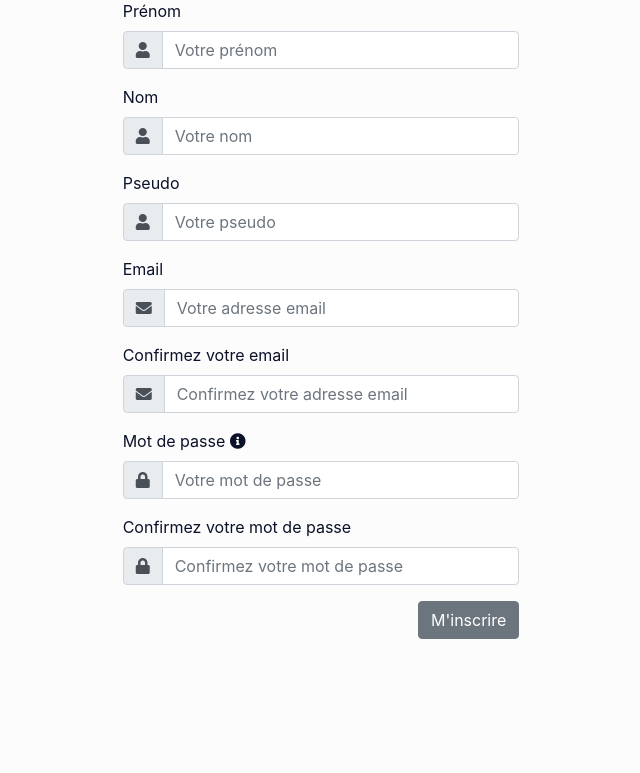
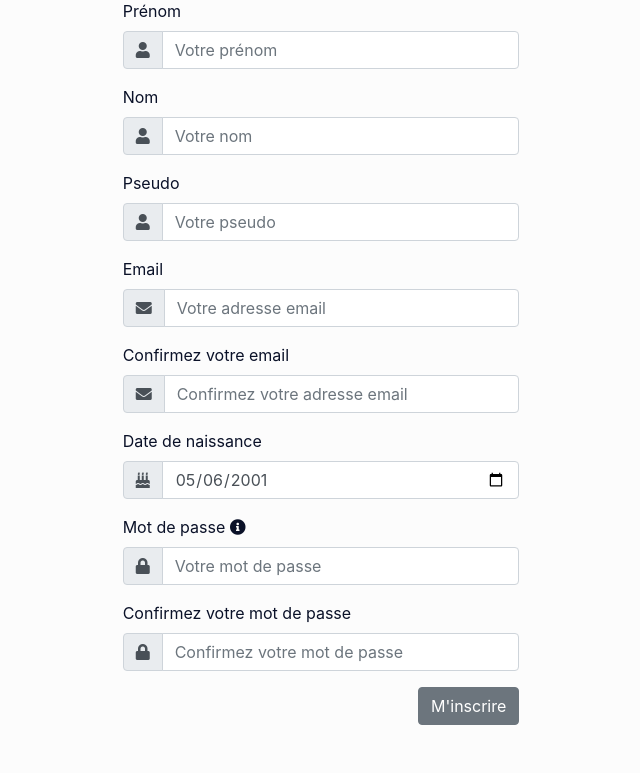
Before and after one commit to FloryneTourret/Matcha, a PHP site: page /index.php/Register in a window 1280 px wide. Shown: the part 57-830 px from the top of the page, without its empty margins (304-944 px from the left). Before the commit the page ends 696 px from the top, so only its background shows below. Run offline with PHP 8.4, Linux system fonts and the light colour scheme; some libraries are stand-ins or nearby versions.

Commit message:
gestion date de naissance

```diff
--- a/controllers/Register.php
+++ b/controllers/Register.php
@@ -18,6 +18,9 @@ Class Register extends Controller{
             {
                 if ($_POST['user_email'] == $_POST['user_email_confirm'])
                 {
+                    if($_POST['user_birthdate'] == date('Y-m-d', strtotime($_POST['user_birthdate'])))
+                    {
+                        $birthdate = $_POST['user_birthdate'];
                         if ($_POST['user_password'] == $_POST['user_password_confirm'])
                         {
                             $firstname = trim(ucfirst(htmlspecialchars(addslashes($_POST['user_firstname']))));
@@ -33,7 +36,7 @@ Class Register extends Controller{
                                     {
                                         $token = bin2hex(openssl_random_pseudo_bytes(15));
                                         $link = $_SERVER["HTTP_REFERER"].'/activate/'.$token;
-                                    $this->Register_model->register($firstname, $lastname, $login, $email, $password, $token);
+                                        $this->Register_model->register($firstname, $lastname, $login, $email, $password, $birthdate, $token);
                                         $message = "Bienvenue sur Matcha\r\nPour activer votre compte, veuillez cliquer sur le lien suivant\r\n".$link;
                                         mail($email, 'Matcha - Account verification', $message);
                                         header('Location: /index.php/login');
@@ -49,6 +52,9 @@ Class Register extends Controller{
                         }
                         else
                             $data['error'] = "Les mots de passe ne correspondent pas.";
+                    }
+                    else
+                        $data['error'] = "Merci de sélectionner une date de naisssance valide.";
                 }
                 else
                     $data['error'] = "Les emails ne correspondent pas.";
--- a/models/Account_model.php
+++ b/models/Account_model.php
@@ -19,9 +19,10 @@ Class Account_model extends Model
         $req->execute();
     }
 
-    public function updateProfile($firstname, $lastname, $login, $email, $bio, $orientation, $gender, $id){
+    public function updateProfile($firstname, $lastname, $login, $email, $bio, $orientation, $gender, $birthdate, $id){
         $req = $this->db->prepare("UPDATE `users` SET `firstname` = '$firstname', `lastname` = '$lastname', `login` = '$login',
-        `email` = '$email', `biography` = '$bio', `user_orientation_id` = '$orientation', `user_gender_id` = '$gender' WHERE `user_id` = '$id'");
+        `email` = '$email', `biography` = '$bio', `user_orientation_id` = '$orientation', `user_gender_id` = '$gender', `user_birthdate` = '$birthdate'
+        WHERE `user_id` = '$id'");
         $req->execute();
     }
 
--- a/models/Register_model.php
+++ b/models/Register_model.php
@@ -33,10 +33,10 @@ Class Register_model extends Model
             return (FALSE);
     }
 
-    public function register($firstname, $lastname, $login, $email, $password, $token)
+    public function register($firstname, $lastname, $login, $email, $password, $birthdate, $token)
     {
-        $req = $this->db->prepare("INSERT INTO `users`(`firstname`, `lastname`, `user_gender_id`, `user_orientation_id`, `login`, `email`, `password`, `token`, `token_expiration`)
-                                    VALUES ('$firstname','$lastname', 3, 4,'$login','$email','$password', '$token', NOW() + INTERVAL 1 DAY)");
+        $req = $this->db->prepare("INSERT INTO `users`(`firstname`, `lastname`, `user_birthdate`, `user_gender_id`, `user_orientation_id`, `login`, `email`, `password`, `token`, `token_expiration`)
+                                    VALUES ('$firstname','$lastname', '$birthdate', 3, 4,'$login','$email','$password', '$token', NOW() + INTERVAL 1 DAY)");
         $req->execute();
     }
 
--- a/views/Register/index_view.php
+++ b/views/Register/index_view.php
@@ -66,6 +66,17 @@ if (isset($error))
     </div>
 
     <div class="form-group">
+        <label>Date de naissance</label>
+        <div class="input-group mb-2">
+            <div class="input-group-prepend">
+                <div class="input-group-text"><i class="fas fa-birthday-cake"></i></div>
+            </div>
+            <?php $date = strtotime(date("Y-m-d").'-18 year'); ?>
+            <input class="form-control" type="date" name="user_birthdate" required value="<?php if(isset($_POST['user_birthdate'])){echo $_POST['user_birthdate'];} else { echo date("Y-m-d", $date); } ?>">
+        </div>
+    </div>
+
+    <div class="form-group">
         <label class="label">Mot de passe <i class="fas fa-info-circle" data-toggle="modal" data-target="#password_modal"></i></label>
         <div class="control">
             <div class="input-group mb-2">
```
Also changed, not shown: controllers/Account.php (+11 -2 lines), views/Account/index_view.php (+12 -0 lines). Lines whose indentation alone changed are shown as unchanged.
